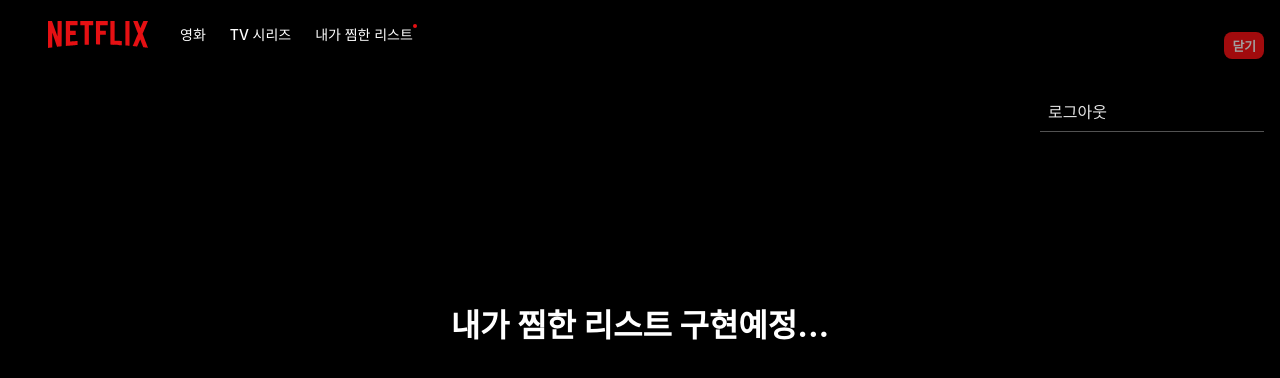
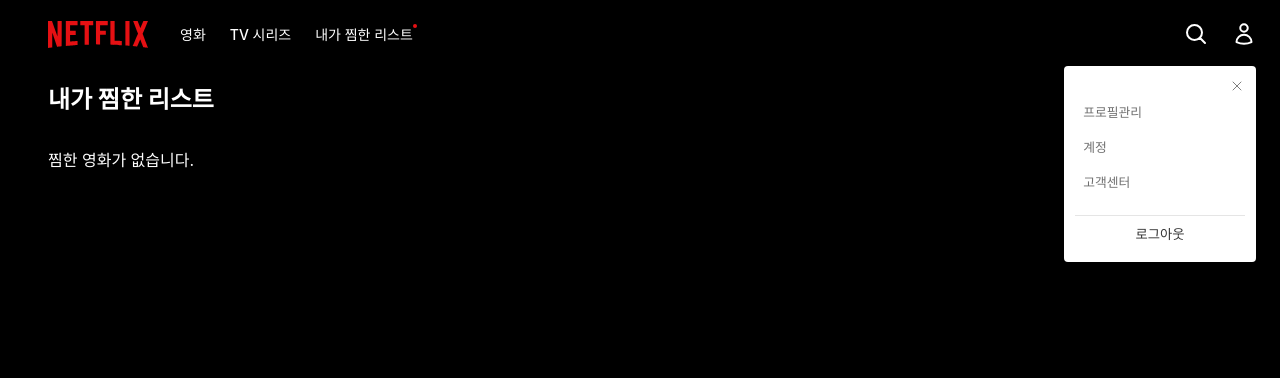
Before and after one commit to hunyaa10/NetflixClone, a React (Create React App) app: page /pick in a window 1280 px wide. Both pictures are taken after a click on the picture 1244 px from the left and 34 px from the top of the page. Shown: the top 378 px of the page. Built offline with nearby package versions, Linux system fonts and the light colour scheme.

Commit message:
✨Feat: 찜목록구현

```diff
--- a/src/App.tsx
+++ b/src/App.tsx
@@ -5,9 +5,11 @@ import Search from "./Routes/Search";
 import Header from "./Components/Header";
 import Pick from "./Routes/Pick";
 import Login from "./Routes/Login";
+import { LikedMoviesProvider } from "./context/LikedMoviesContext";
 
 function App() {
   return (
+    <LikedMoviesProvider>
       <BrowserRouter>
         <Header />
         <Routes>
@@ -19,6 +21,7 @@ function App() {
           <Route path="/" element={<Login />} />
         </Routes>
       </BrowserRouter>
+    </LikedMoviesProvider>
   );
 }
 
--- a/src/Components/Header.tsx
+++ b/src/Components/Header.tsx
@@ -7,7 +7,8 @@ import { Link, useMatch } from "react-router-dom";
 import { useEffect, useState } from "react";
 import UserNav from "./UserNav";
 
-const navVariants = {
+// 헤더 애니메이션
+const headerVariants = {
   top: {
     background: "linear-gradient(#000, transparent)",
   },
@@ -16,31 +17,43 @@ const navVariants = {
   },
 };
 
+// 검색창 애니메이션
+const searchInputVariants = {
+  open: {
+    scaleX: 1,
+    transition: { duration: 0.3, type: "linear" },
+  },
+  closed: {
+    scaleX: 0,
+    transition: { duration: 0.3, type: "linear" },
+  },
+};
+
 const Header = () => {
-  const [searchOpen, setSearchOpen] = useState(false);
-  const [isNavShow, setIsNavShow] = useState(false);
+  const [searchInputOpen, setSearchInputOpen] = useState(false);
+  const [isUserNavShow, setIsUserNavShow] = useState(false);
 
   const { scrollY } = useScroll();
 
   const homeMatch = useMatch("home");
   const tvMatch = useMatch("tv");
   const pickMatch = useMatch("pick");
-  const navAnimation = useAnimation();
+  const headerAnimation = useAnimation();
 
   const handleShowUserNav = () => {
-    setIsNavShow(true);
+    setIsUserNavShow(true);
   };
 
   const toggleSearch = () => {
-    setSearchOpen((prev) => !prev);
+    setSearchInputOpen((prev) => !prev);
   };
 
   useEffect(() => {
     const scrollHeader = scrollY.onChange(() => {
       if (scrollY.get() > 0) {
-        navAnimation.start("scroll");
+        headerAnimation.start("scroll");
       } else {
-        navAnimation.start("top");
+        headerAnimation.start("top");
       }
     });
 
@@ -48,7 +61,7 @@ const Header = () => {
   }, [scrollY]);
 
   return (
-    <Nav variants={navVariants} animate={navAnimation} initial={"top"}>
+    <Nav variants={headerVariants} animate={headerAnimation} initial={"top"}>
       <Col>
         <Logo src={LogoIcon} alt="logo" />
         <MenuList>
@@ -73,11 +86,9 @@ const Header = () => {
         <Search>
           <SearchInput
             placeholder="검색어를 입력하세요"
-            animate={{
-              scaleX: searchOpen ? 1 : 0,
-              // display: searchOpen ? "block" : "none",
-            }}
-            transition={{ type: "linear" }}
+            variants={searchInputVariants}
+            initial="closed"
+            animate={searchInputOpen ? "open" : "closed"}
           />
           <motion.img
             onClick={toggleSearch}
@@ -87,7 +98,7 @@ const Header = () => {
           />
         </Search>
         <UserBtn src={UserIcon} onClick={handleShowUserNav} />
-        {isNavShow && <UserNav setIsNavShow={setIsNavShow} />}
+        {isUserNavShow && <UserNav setIsUserNavShow={setIsUserNavShow} />}
       </Col>
     </Nav>
   );
--- a/src/Components/UserNav.tsx
+++ b/src/Components/UserNav.tsx
@@ -4,8 +4,11 @@ import { theme } from "../theme";
 import { motion } from "framer-motion";
 import { useNavigate } from "react-router-dom";
 
+// icon
+import XIcon from "../icon/X-mark.svg";
+
 interface UserNavProps {
-  setIsNavShow: (isVisible: boolean) => void;
+  setIsUserNavShow: (isVisible: boolean) => void;
 }
 
 const navVariants = {
@@ -22,39 +25,54 @@ const navVariants = {
   },
 };
 
-const UserNav: React.FC<UserNavProps> = ({ setIsNavShow }) => {
+const UserNav: React.FC<UserNavProps> = ({ setIsUserNavShow }) => {
   const navigate = useNavigate();
 
   const handleHiddenUserNav = () => {
-    setIsNavShow(false);
+    setIsUserNavShow(false);
   };
 
   const handleLogout = () => {
     localStorage.removeItem("isLogin");
-    setIsNavShow(false);
+    setIsUserNavShow(false);
     navigate("/");
   };
 
   return (
-    <Nav initial="initial" animate="visible" exit="exit" variants={navVariants}>
-      <Btn onClick={handleHiddenUserNav}>닫기</Btn>
-      <Ul>
-        <Li onClick={handleLogout}>로그아웃</Li>
-      </Ul>
-    </Nav>
+    <Wrapper>
+      <Nav
+        initial="initial"
+        animate="visible"
+        exit="exit"
+        variants={navVariants}
+      >
+        <CloseBtn onClick={handleHiddenUserNav}>
+          <Icon src={XIcon} alt="x-icon" />
+        </CloseBtn>
+        <Ul>
+          <Li>프로필관리</Li>
+          <Li>계정</Li>
+          <Li>고객센터</Li>
+        </Ul>
+        <LogoutBtn onClick={handleLogout}>로그아웃</LogoutBtn>
+      </Nav>
+    </Wrapper>
   );
 };
 
 export default UserNav;
 
 // style
+const Wrapper = styled.div`
+  position: relative;
+`;
 const Nav = styled(motion.nav)`
-  width: 20vw;
-  height: 100vh;
-  padding: 2rem 1rem;
-  background-color: #000;
-  position: fixed;
-  top: 0;
+  width: 15vw;
+  padding: 0.7rem;
+  border-radius: 0.25rem;
+  background-color: #fff;
+  position: absolute;
+  top: 2rem;
   right: 0;
   z-index: 9999;
   display: flex;
@@ -67,23 +85,30 @@ const Ul = styled.ul`
 const Li = styled.li`
   width: 100%;
   padding: 0.5rem;
-  border-bottom: 1px solid #525252;
-  color: ${theme.white.darker};
+  color: #333;
+  font-size: 0.8rem;
+  opacity: 0.7;
   cursor: pointer;
+  &:hover {
+    opacity: 1;
+  }
+`;
+const CloseBtn = styled.button``;
+const Icon = styled.img`
+  width: 1rem;
+  height: 1rem;
+  opacity: 0.5;
+  &:hover {
+    opacity: 0.7;
+  }
+`;
+const LogoutBtn = styled.button`
+  width: 100%;
+  margin-top: 1rem;
+  padding: 0.5rem 1rem;
+  color: #333;
+  border-top: 1px solid ${theme.white.darker};
   &:hover {
     color: ${theme.red};
   }
 `;
-const Btn = styled.button`
-  margin-bottom: 2rem;
-  padding: 0.25rem 0.5rem;
-  border-radius: 0.5rem;
-  background-color: ${theme.red};
-  color: ${theme.white.darker};
-  font-size: 0.8rem;
-  font-weight: 600;
-  opacity: 0.7;
-  &:hover {
-    opacity: 0.9;
-  }
-`;
--- a/src/Components/movie-page/MovieBanner.tsx
+++ b/src/Components/movie-page/MovieBanner.tsx
@@ -61,7 +61,6 @@ const MovieBanner = () => {
           <Overview>{nowPlayingData?.results[0].overview}</Overview>
           <InfoBtns>
             <InfoBtn src={PlayIcon} onClick={onPlayIconClick} />
-            <InfoBtn src={PlusIcon} />
             <InfoBtn src={ThumbUpIcon} />
             <InfoBtn src={ThumbDownIcon} />
           </InfoBtns>
--- a/src/Components/movie-page/Slider.tsx
+++ b/src/Components/movie-page/Slider.tsx
@@ -70,7 +70,7 @@ const Slider = ({ category }: SliderProps) => {
     setIndex((prev) => (prev === maxIndex ? 0 : prev + 1));
   };
 
-  const onMovieClick = (movieId: number) => {
+  const onClickMovie = (movieId: number) => {
     navigate(`/movies/${movieId}`);
     document.body.style.overflow = "hidden";
   };
@@ -100,7 +100,7 @@ const Slider = ({ category }: SliderProps) => {
                   initial="normal"
                   whileHover="hover"
                   transition={{ type: "tween" }}
-                  onClick={() => onMovieClick(movie.id)}
+                  onClick={() => onClickMovie(movie.id)}
                 >
                   <MovieInfo variants={infoVariants}>
                     <p>{movie.title}</p>
--- a/src/Routes/Home.tsx
+++ b/src/Routes/Home.tsx
@@ -7,7 +7,7 @@ import {
   IGetMoviesResult,
 } from "../api";
 import styled from "styled-components";
-import { AnimatePresence, motion } from "framer-motion";
+import { AnimatePresence } from "framer-motion";
 import { useMatch } from "react-router-dom";
 import MovieBanner from "../Components/movie-page/MovieBanner";
 import MovieDetailModal from "../Components/modal/MovieDetailModal";
--- a/src/Routes/Login.tsx
+++ b/src/Routes/Login.tsx
@@ -8,14 +8,14 @@ import LogoImg from "../icon/logo.svg";
 
 // 로고 애니메이션
 const logoVariants = {
-  initial: { scale: 0.1, opacity: 0.5 },
+  initial: { rotateY: 360, opacity: 0 },
   animate: {
-    scale: 10,
+    rotateY: 0,
     opacity: 1,
-    transition: { duration: 4, ease: "easeIn" },
+    transition: { duration: 2, ease: "easeIn" },
   },
   exit: {
-    scale: 10,
+    rotateY: 360,
     opacity: 0,
     transition: { ease: "easeOut" },
   },
@@ -33,7 +33,6 @@ const Login = () => {
     password: "",
   });
 
-  const [isLogin, setIsLogin] = useState(false);
   const [isLogoVisible, setIsLogoVisible] = useState(false);
 
   const handleInputChange = (e: ChangeEvent<HTMLInputElement>) => {
@@ -127,7 +126,7 @@ const Form = styled.form`
   align-items: center;
 `;
 const LogoTitle = styled.img`
-  width: 8vw;
+  width: 10vw;
   margin-bottom: 2rem;
 `;
 const Input = styled.input`
@@ -158,7 +157,7 @@ const Text = styled.p`
   color: #333;
 `;
 
-/////////////
+// 로고 애니매이션css
 const LogoWrapper = styled.div`
   width: 100%;
   height: 100vh;
@@ -170,4 +169,6 @@ const LogoWrapper = styled.div`
   align-items: center;
 `;
 const LogoBox = styled(motion.h1)``;
-const Logo = styled.img``;
+const Logo = styled.img`
+  width: 15vw;
+`;
--- a/src/Routes/Pick.tsx
+++ b/src/Routes/Pick.tsx
@@ -1,12 +1,82 @@
 import styled from "styled-components";
+import { useLikedMovies } from "../context/LikedMoviesContext";
+import { makeImagePath } from "../utilities";
+import { AnimatePresence, motion } from "framer-motion";
+import { useMatch, useNavigate } from "react-router-dom";
+import MovieDetailModal from "../Components/modal/MovieDetailModal";
+import { useState } from "react";
 
 function Pick() {
-  return <Title>내가 찜한 리스트 구현예정...</Title>;
+  const navigate = useNavigate();
+  const { likedMovies } = useLikedMovies();
+  const bigMovieMatch = useMatch("/movies/:movidId");
+  const [selectedMovie, setSelectedMovie] = useState<number | null>(null);
+
+  const onMovieClick = (movieId: number) => {
+    setSelectedMovie(movieId);
+    document.body.style.overflow = "hidden";
+  };
+
+  return (
+    <Wrapper>
+      <Title>내가 찜한 리스트</Title>
+      <Movies>
+        {likedMovies.length > 0
+          ? likedMovies.map((movie) => (
+              <Movie
+                key={movie.id}
+                bgImg={makeImagePath(movie.backdrop_path)}
+                onClick={() => onMovieClick(movie.id)}
+              >
+                <MovieTitle>{movie.title}</MovieTitle>
+              </Movie>
+            ))
+          : "찜한 영화가 없습니다."}
+      </Movies>
+      <AnimatePresence>
+        {/* {bigMovieMatch ? <MovieDetailModal /> : null} */}
+      </AnimatePresence>
+    </Wrapper>
+  );
 }
 export default Pick;
 
 // style
-const Title = styled.h1`
-  text-align: center;
-  margin-top: 300px;
+const Wrapper = styled.div`
+  padding: 5rem 3rem;
 `;
+const Title = styled.h2`
+  margin-bottom: 2rem;
+`;
+const Movies = styled.div`
+  display: flex;
+  flex-wrap: wrap;
+  align-items: center;
+  gap: 2rem 1rem;
+`;
+const MovieTitle = styled(motion.div)`
+  width: 100%;
+  padding: 1rem;
+  background: linear-gradient(transparent, #000);
+  position: absolute;
+  bottom: 0;
+  font-weight: 600;
+  opacity: 0;
+  transition: opacity 0.3s ease;
+`;
+const Movie = styled.div<{ bgImg: string }>`
+  width: 240px;
+  height: 140px;
+  border-radius: 0.5rem;
+  background-image: url(${(props) => props.bgImg});
+  background-position: center;
+  background-repeat: no-repeat;
+  background-size: cover;
+  box-shadow: 0 0 10px 0 #ffffff92;
+  cursor: pointer;
+  overflow: hidden;
+  position: relative;
+  &:hover ${MovieTitle} {
+    opacity: 1;
+  }
+`;
--- /dev/null
+++ b/src/context/LikedMoviesContext.tsx
@@ -0,0 +1,40 @@
+import React, { createContext, useContext, useState, ReactNode } from "react";
+import { IMovie } from "../api";
+
+interface LikedMoviesContextType {
+  likedMovies: IMovie[];
+  addLikedMovie: (movie: IMovie) => void;
+}
+
+const LikedMoviesContext = createContext<LikedMoviesContextType | undefined>(
+  undefined
+);
+
+export const LikedMoviesProvider: React.FC<{ children: ReactNode }> = ({
+  children,
+}) => {
+  const [likedMovies, setLikedMovies] = useState<IMovie[]>([]);
+
+  const addLikedMovie = (movie: IMovie) => {
+    setLikedMovies((prev) => {
+      if (!prev.some((likedMovie) => likedMovie.id === movie.id)) {
+        return [...prev, movie];
+      }
+      return prev;
+    });
+  };
+
+  return (
+    <LikedMoviesContext.Provider value={{ likedMovies, addLikedMovie }}>
+      {children}
+    </LikedMoviesContext.Provider>
+  );
+};
+
+export const useLikedMovies = () => {
+  const context = useContext(LikedMoviesContext);
+  if (!context) {
+    throw new Error("useLikedMovies must be used within a LikedMoviesProvider");
+  }
+  return context;
+};
```
Also changed, not shown: src/Components/modal/MovieDetailModal.tsx (+68 -33 lines), src/icon/X-mark.svg (added). Lines whose indentation alone changed are shown as unchanged.
